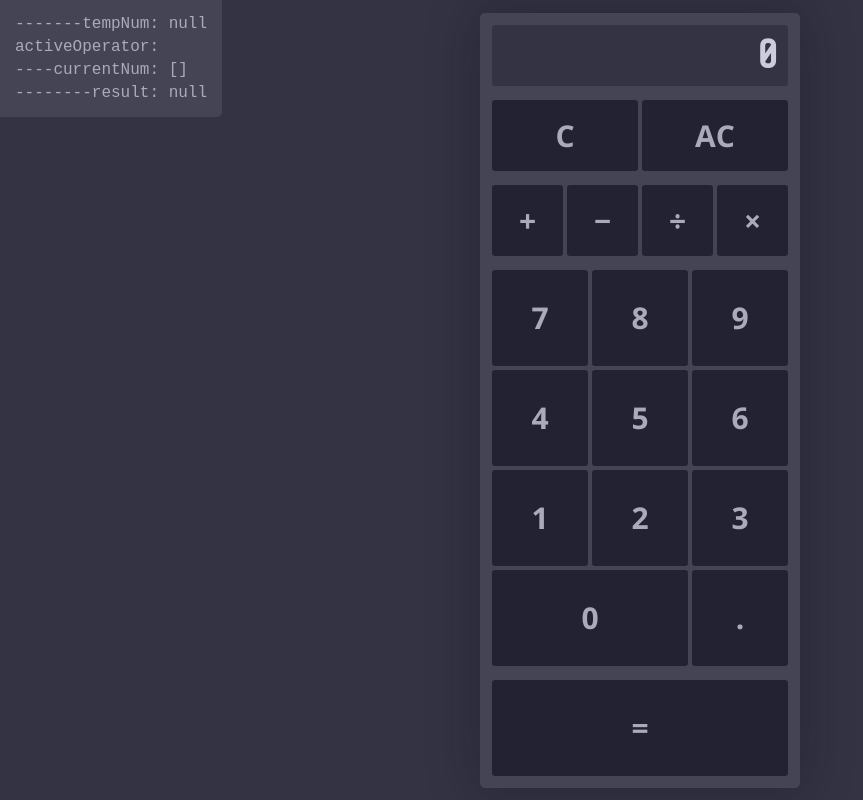
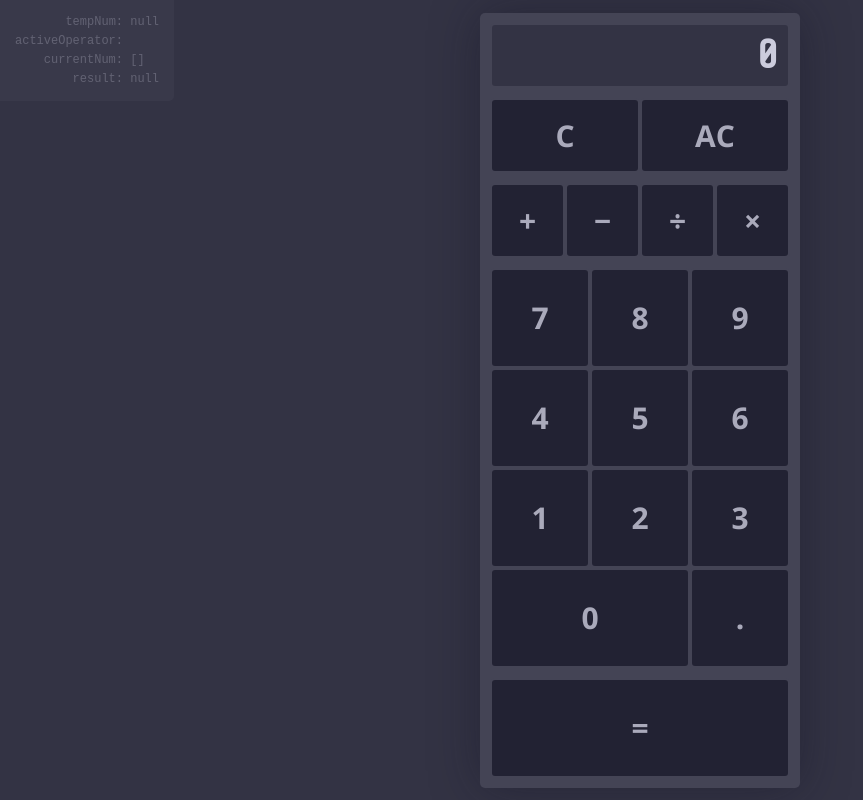
Before and after one commit to nchlsschndr/js-calculator, a website: page index.html in a window 1280 px wide. Shown: the whole page, without its empty margins (0-863 px from the left). Drawn offline with nearby package versions, Linux system fonts and the light colour scheme.

Commit message:
debug window tweaks

```diff
--- a/index.html
+++ b/index.html
@@ -43,10 +43,10 @@
         </div>
       </div>
     <div class="debug">
-      <p class="temp-num">-------tempNum: null</p>
+      <p class="temp-num"><span class="hide">-------</span>tempNum: null</p>
       <p class="active-operator">activeOperator:</p>
-      <p class="current-num">----currentNum: []</p>
-      <p class="result">--------result: null</p>
+      <p class="current-num"><span class="hide">----</span>currentNum: []</p>
+      <p class="result"><span class="hide">--------</span>result: null</p>
     </div>
 
     <script type="text/javascript" src="js/scripts.js"></script>
--- a/scss/main.scss
+++ b/scss/main.scss
@@ -116,14 +116,18 @@ button, p {
 }
 
 .debug {
+  opacity: .4;
   position: fixed;
   top: 0;
   left: 0;
-  font-size: 16px;
+  font-size: 12px;
   background: #445;
   color: #aab;
   padding: 10px 15px;
   border-bottom-right-radius: 5px;
+  .hide {
+    color: transparent;
+  }
   p {
     font-family: monospace;
     margin: 5px 0;
```
Also changed, not shown: css/main.css.
